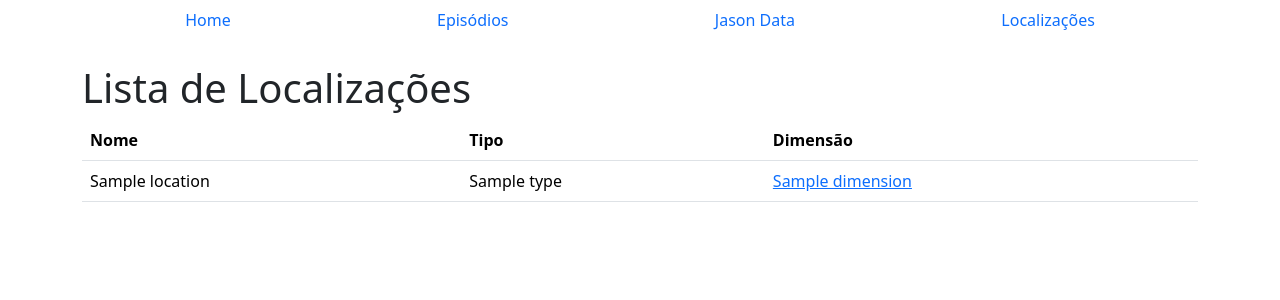
After one commit to Bea-Martins/API_SquadMarieCurie, a Flask app: template templates/locations.html in a window 1280 px wide. The commit adds this page. Shown: the top 300 px of the page. Run offline with Flask 3, Linux system fonts and the light colour scheme; the template is opened without the code that fills it: most values are stand-ins (such as "Sample title", 1, 10 or a date in 2020).

Commit message:
Template + Rota + nav - Locations

```diff
--- a/app.py
+++ b/app.py
@@ -44,6 +44,25 @@ def get_locations(id):
 
     return render_template("location.html", location=dict, residents=residents)
 
+@app.route("/locations")
+def get_list_locations():
+    url = "https://rickandmortyapi.com/api/location/"
+    response = urllib.request.urlopen(url) # abrir url
+    locations_data = response.read() # ler os dados recebidos
+    locations_dict = json.loads(locations_data) # formatar para json
+
+    locations = [] # criar uma lista
+
+    for location in locations_dict ["results"]:
+        location_info = {
+            "name": location["name"],
+            "type": location["type"],
+            "dimension": location["dimension"]
+        }
+
+        locations.append(location_info)
+    return render_template("locations.html", locations=locations)
+
 @app.route('/lista')
 def get_list_characters():
   url = "https://rickandmortyapi.com/api/character"
--- /dev/null
+++ b/templates/locations.html
@@ -0,0 +1,24 @@
+{% extends "layout.html" %}
+
+{% block content %}
+    <h1>Lista de Localizações</h1>
+    <table class="table">
+        <thead>
+            <tr>
+                <th scope="col">Nome</th>
+                <th scope="col">Tipo</th>
+                <th>Dimensão</th>
+            </tr>
+        </thead>
+        <tbody>
+            {% for location in locations %}
+            <tr>
+                <td>{{ location.name }}</td>
+                <td>{{ location.type }}</td>
+                <td><a href="/location/{{location.id}}" >{{ location.dimension }}</a></td>
+            </tr>
+            {% endfor %}
+        </tbody>
+    </table>
+
+{% endblock %}
--- a/templates/nav.html
+++ b/templates/nav.html
@@ -3,6 +3,7 @@
       <a class="nav-link" href="/">Home</a>
       <a class="nav-link" href="#">Episódios</a>
       <a class="nav-link" href="/lista">Jason Data</a>
+      <a class="nav-link" href="/locations">Localizações</a>
   </nav>
   <br>
 </header>
```
